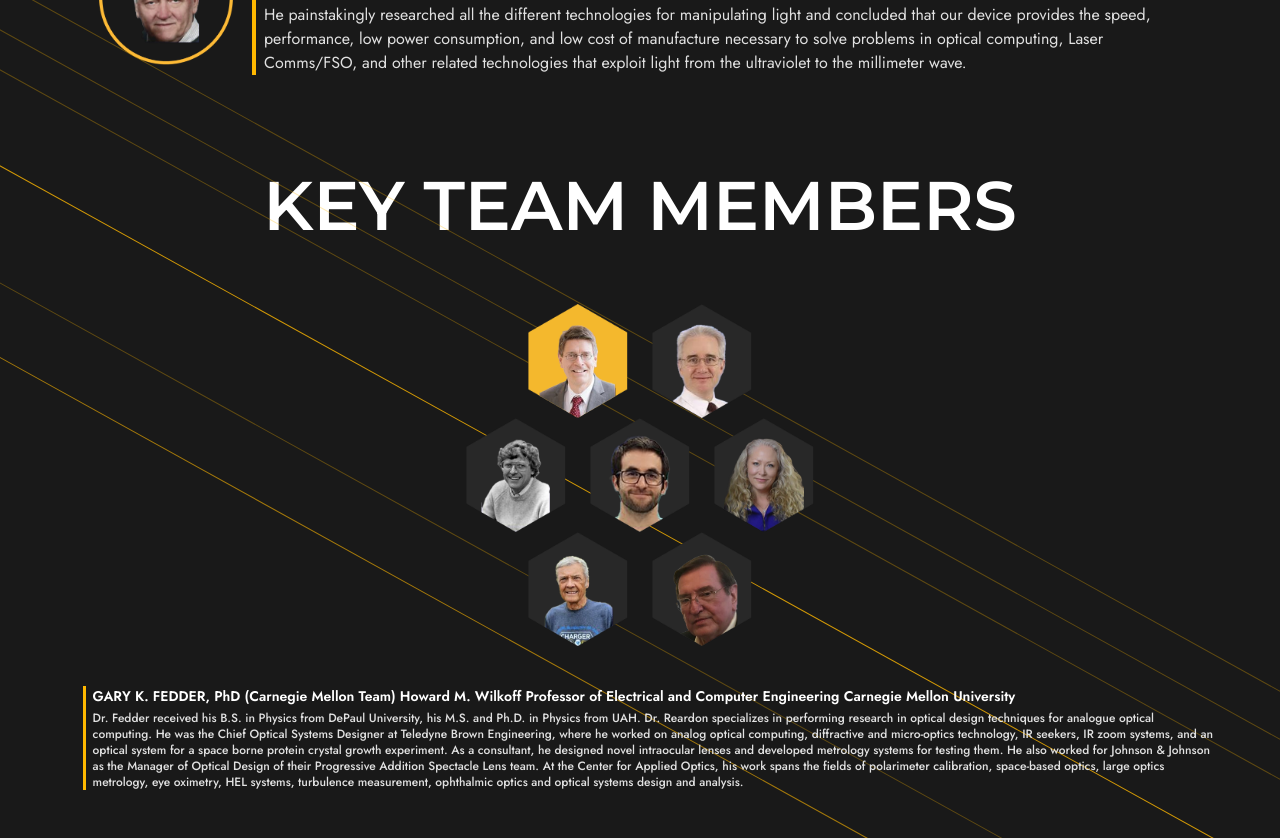
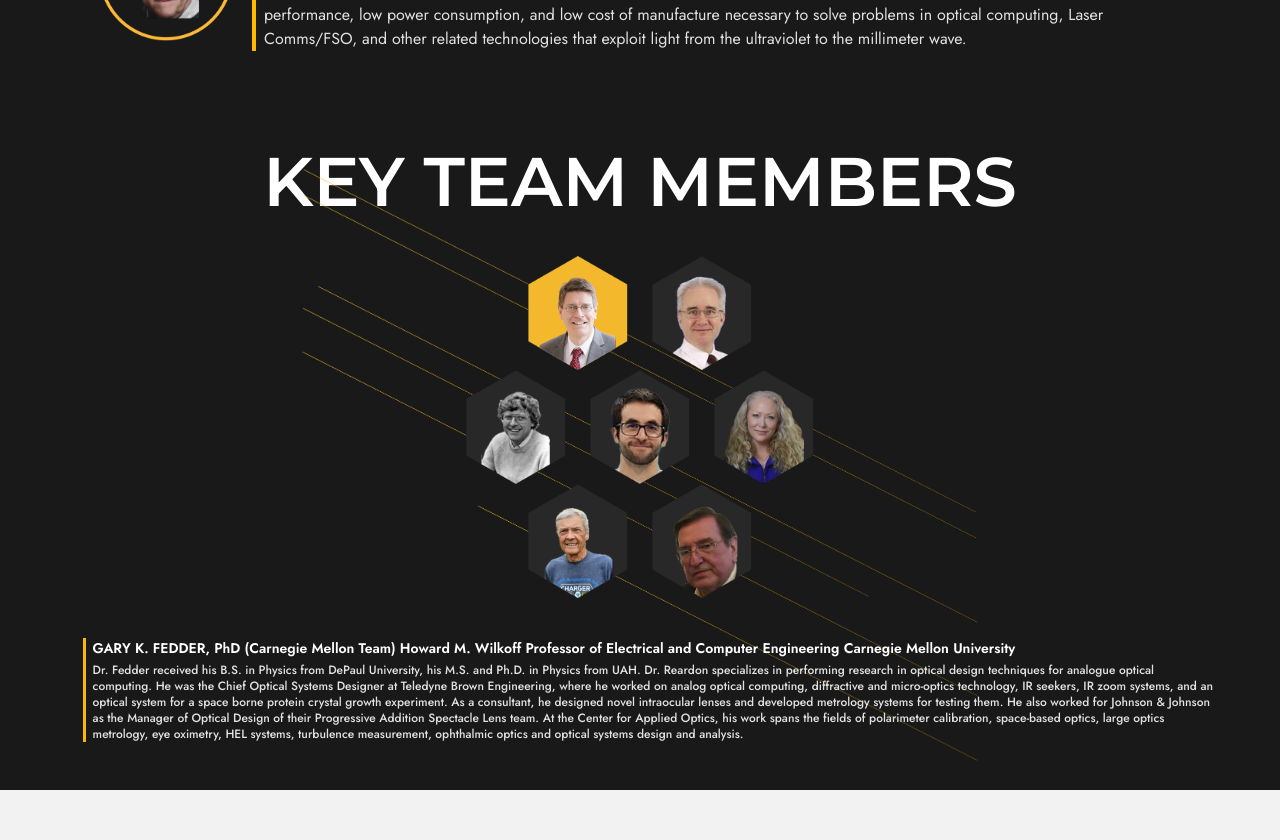
Before and after one commit to MuyazRJ/HebraTech, a Next.js app: page /about in a window 1280 px wide. Shown: the part 1420-2260 px from the top of the page. Built offline with nearby package versions, Linux system fonts and the light colour scheme.

Commit message:
founders

```diff
--- a/app/globals.css
+++ b/app/globals.css
@@ -156,7 +156,7 @@
 }
 
 .founders_text {
-  @apply text-white text-3xl md:text-4xl 2xl:text-8xl lg:text-7xl lg:text-[4.3rem] font-semibold text-center sm:mb-8 before:absolute relative before:border-b-[1px] before:border-[#A3A3A3] before:w-[110%] before:right-[-5%] before:top-10 md:before:top-12 before:bottom-0 before:opacity-50 lg:before:hidden;
+  @apply text-white text-3xl md:text-4xl 2xl:text-8xl lg:text-7xl lg:text-[4.3rem] font-semibold text-center sm:mb-2 before:absolute relative before:border-b-[1px] before:border-[#A3A3A3] before:w-[110%] before:right-[-5%] before:top-10 md:before:top-12 before:bottom-0 before:opacity-50 lg:before:hidden;
 }
 
 .founders_container {
--- a/components/Team.tsx
+++ b/components/Team.tsx
@@ -41,21 +41,34 @@ const Team = () => {
     }, [member])
 
     return (
-        <div className="bg-main-black pb-10">
+        <div className="bg-main-black pb-10 relative">
             <TextReveal>
                 <div className="flex justify-center"><h2 className="founders_text z-[32]">KEY TEAM MEMBERS</h2></div>
             </TextReveal>
 
             <div className="flex flex-col justify-center w-[90%] mx-auto items-center mt-8">
+                <div className="absolute w-screen h-full">
 
-
-                <div className="w-[120vw] relative">
+                </div>
+                <div className="w-[120vw] relative hidden">
                     <div className="w-full h-[0.1px] bg-main-gold absolute translate-y-[13.5rem] rotate-[29deg] bg-gradient-to-r from-[#FFA800] to-[#FFB800] opacity-80"/>
                     <div className="w-full h-[0.1px] bg-main-gold absolute translate-y-[7.5rem] rotate-[29deg] opacity-30"/>
                     <div className="w-full h-[0.1px] bg-main-gold absolute translate-y-[5rem] rotate-[29deg] opacity-30"/>
                     <div className="w-full h-[0.1px] bg-main-gold absolute translate-y-[2rem] rotate-[29deg] opacity-30"/>
                     <div className="w-[80%] h-[0.1px] bg-main-gold absolute translate-y-[15.5rem] rotate-[29deg] opacity-30"/>
                     <div className="w-[70%] h-[0.1px] bg-main-gold absolute translate-y-[17.5rem] rotate-[29deg] opacity-60"/>
+                </div>
+
+                <div className="flex flex-col items-center relative">
+                    <div className="absolute">
+                    <div className="relative w-[450px] h-[450px]">
+                    <Image
+                        src="/lines_shooting.png"
+                        alt='Founder Anthony Hester'
+                        fill={true}
+                        className='absolute scale-150 object-contain -translate-y-4'
+                    />
+                    </div>
                     </div>
 
                     <div className="flex gap-6">
@@ -74,6 +87,7 @@ const Team = () => {
                         <Hexagon imgPath="CLAUDIO_MORALES_PhD_Mathematician__Algorithms_Expert.png" size="100" alt="CLAUDIO MORALES" click={() => setMember(6)} currentMember={member} memberNumber={6}/>
                         <Hexagon imgPath="BOBBY_DENEEFE_Financial_Advisor_and_Board_Member.png" size="100" alt="BOBBY DENEEFE" click={() => setMember(7)} currentMember={member} memberNumber={7}/>
                     </div>
+                </div>
 
                 <div className="border-l-[3.5px] border-main-gold ml-[1.2rem] mt-10 overflow-x-hidden relative mb-2">
                     <AnimatePresence mode="wait">
```
Lines whose indentation alone changed are shown as unchanged.
